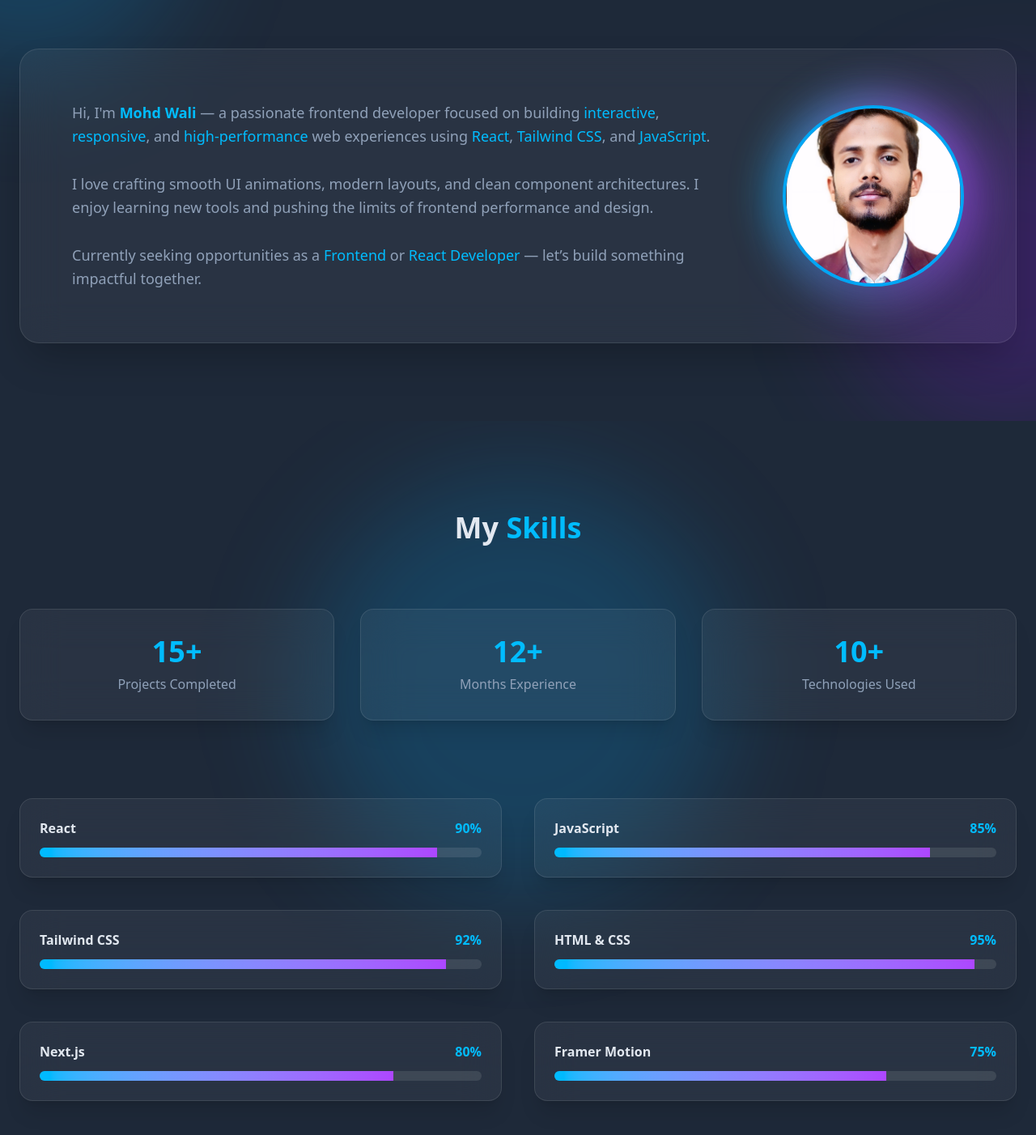
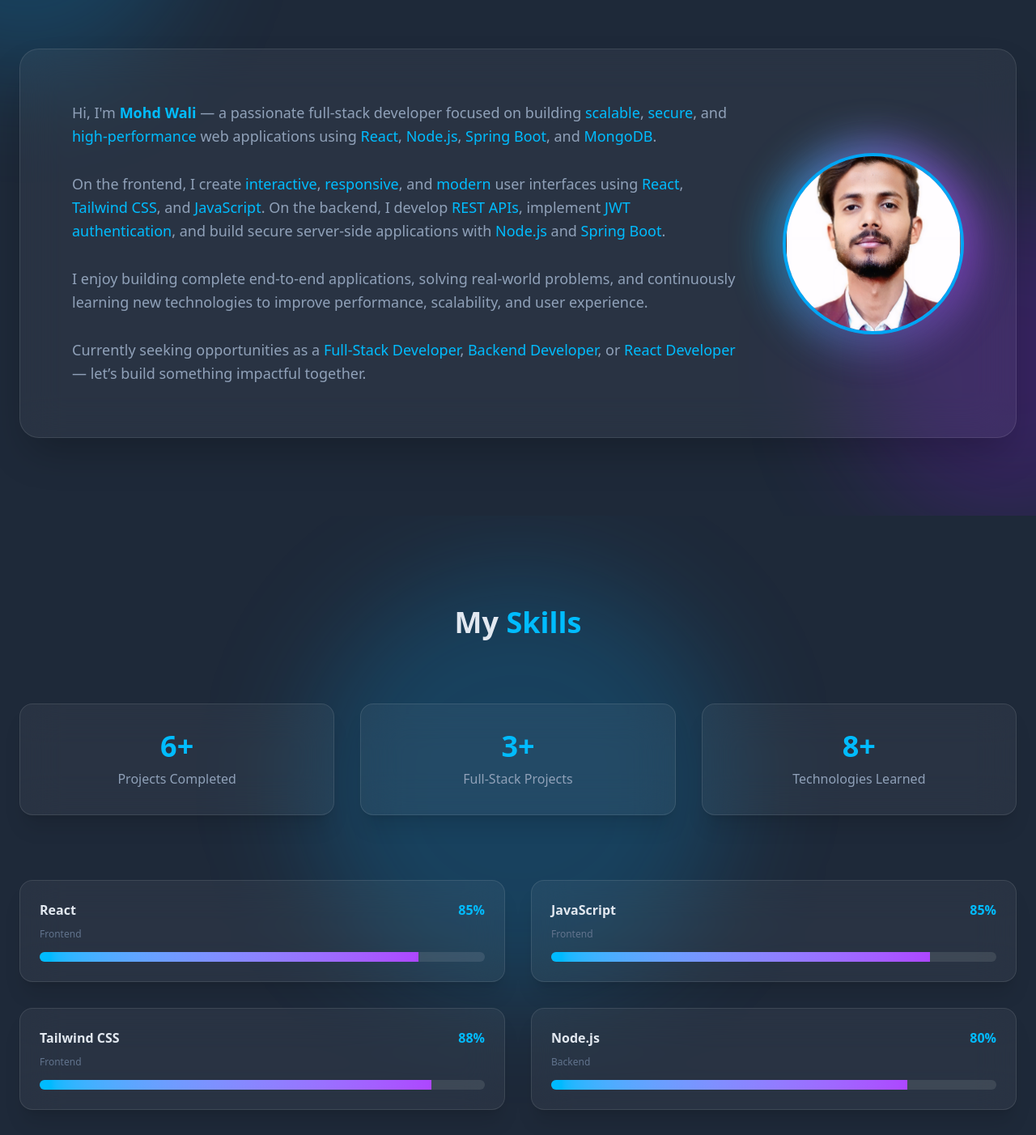
Before and after one commit to mdwali17/Portfolio, a React (Vite) app: page / in a window 1280 px wide. Shown: the part 940-2342 px from the top of the page at 81% size. Built offline with nearby package versions, Linux system fonts and the light colour scheme.

Commit message:
some changes

```diff
--- a/src/components/About.jsx
+++ b/src/components/About.jsx
@@ -81,26 +81,42 @@ function About() {
             <p className="text-slate-400 text-lg leading-relaxed">
   Hi, I'm{" "}
   <span className="text-sky-400 font-semibold">Mohd Wali</span> — a
-              passionate frontend developer focused on building{" "}
+  passionate full-stack developer focused on building{" "}
+  <span className="text-sky-400">scalable</span>,{" "}
+  <span className="text-sky-400">secure</span>, and{" "}
+  <span className="text-sky-400">high-performance</span> web applications using{" "}
+  <span className="text-sky-400">React</span>,{" "}
+  <span className="text-sky-400">Node.js</span>,{" "}
+  <span className="text-sky-400">Spring Boot</span>, and{" "}
+  <span className="text-sky-400">MongoDB</span>.
+  <br />
+  <br />
+  On the frontend, I create{" "}
   <span className="text-sky-400">interactive</span>,{" "}
   <span className="text-sky-400">responsive</span>, and{" "}
-              <span className="text-sky-400">high-performance</span> web
-              experiences using{" "}
+  <span className="text-sky-400">modern</span> user interfaces using{" "}
   <span className="text-sky-400">React</span>,{" "}
   <span className="text-sky-400">Tailwind CSS</span>, and{" "}
-              <span className="text-sky-400">JavaScript</span>.
+  <span className="text-sky-400">JavaScript</span>. On the backend, I develop{" "}
+  <span className="text-sky-400">REST APIs</span>, implement{" "}
+  <span className="text-sky-400">JWT authentication</span>, and build secure
+  server-side applications with{" "}
+  <span className="text-sky-400">Node.js</span> and{" "}
+  <span className="text-sky-400">Spring Boot</span>.
   <br />
   <br />
-              I love crafting smooth UI animations, modern layouts, and clean
-              component architectures. I enjoy learning new tools and pushing
-              the limits of frontend performance and design.
+  I enjoy building complete end-to-end applications, solving real-world
+  problems, and continuously learning new technologies to improve performance,
+  scalability, and user experience.
   <br />
   <br />
   Currently seeking opportunities as a{" "}
-              <span className="text-sky-400">Frontend</span> or{" "}
-              <span className="text-sky-400">React Developer</span> — let’s build
-              something impactful together.
+  <span className="text-sky-400">Full-Stack Developer</span>,{" "}
+  <span className="text-sky-400">Backend Developer</span>, or{" "}
+  <span className="text-sky-400">React Developer</span> — let’s build something
+  impactful together.
 </p>
+
           </motion.div>
 
           {/* 🧲 Avatar with 3D tilt */}
--- a/src/components/Hero.jsx
+++ b/src/components/Hero.jsx
@@ -91,10 +91,7 @@ function Hero() {
           <span className="text-sky-400 font-semibold">
             <Typewriter
               words={[
-                "Frontend Developer",
-                "React Developer",
-                "UI Engineer",
-                "Next.js Developer",
+                "Full-Stack Developer"
               ]}
               loop
               cursor
--- a/src/components/Skills.jsx
+++ b/src/components/Skills.jsx
@@ -1,19 +1,23 @@
 import React from "react";
 import { motion } from "framer-motion";
 
-const skills = [
-  { name: "React", level: 90 },
-  { name: "JavaScript", level: 85 },
-  { name: "Tailwind CSS", level: 92 },
-  { name: "HTML & CSS", level: 95 },
-  { name: "Next.js", level: 80 },
-  { name: "Framer Motion", level: 75 },
+
+  const skills = [
+  { name: "React", level: 85, category: "Frontend" },
+  { name: "JavaScript", level: 85, category: "Frontend" },
+  { name: "Tailwind CSS", level: 88, category: "Frontend" },
+
+  { name: "Node.js", level: 80, category: "Backend" },
+  { name: "Spring Boot", level: 75, category: "Backend" },
+
+  { name: "MongoDB", level: 82, category: "Database" },
 ];
 
+
 const stats = [
-  { label: "Projects Completed", value: "15+" },
-  { label: "Months Experience", value: "12+" },
-  { label: "Technologies Used", value: "10+" },
+  { label: "Projects Completed", value: "6+" },
+  { label: "Full-Stack Projects", value: "3+" },
+  { label: "Technologies Learned", value: "8+" },
 ];
 
 function Skills() {
@@ -22,14 +26,14 @@ function Skills() {
       id="skills"
       className="relative py-28 px-6 max-w-7xl mx-auto overflow-hidden"
     >
-      {/* 🔮 Background Glow */}
+      {/* Background Glow */}
       <motion.div
         className="absolute top-20 left-1/2 -translate-x-1/2 w-[500px] h-[500px] bg-sky-500/20 rounded-full blur-3xl"
         animate={{ scale: [1, 1.2, 1] }}
         transition={{ duration: 6, repeat: Infinity }}
       />
 
-      {/* 🧠 Heading */}
+      {/* Heading */}
       <motion.h2
         className="relative z-10 text-4xl font-extrabold text-center mb-20 text-slate-200"
         initial={{ opacity: 0, y: 30 }}
@@ -40,8 +44,8 @@ function Skills() {
         My <span className="text-sky-400">Skills</span>
       </motion.h2>
 
-      {/* 📊 Stats */}
-      <div className="relative z-10 grid grid-cols-1 md:grid-cols-3 gap-8 mb-24">
+      {/* Stats */}
+      <div className="relative z-10 grid grid-cols-1 md:grid-cols-3 gap-8 mb-20">
         {stats.map((stat, i) => (
           <motion.div
             key={i}
@@ -49,6 +53,7 @@ function Skills() {
             whileInView={{ opacity: 1, y: 0 }}
             transition={{ delay: i * 0.2 }}
             viewport={{ once: true }}
+            whileHover={{ scale: 1.05 }}
             className="bg-white/5 backdrop-blur-xl border border-white/10 rounded-2xl p-8 text-center shadow-xl"
           >
             <h3 className="text-4xl font-extrabold text-sky-400">
@@ -59,24 +64,32 @@ function Skills() {
         ))}
       </div>
 
-      {/* 🛠 Skills */}
-      <div className="relative z-10 grid grid-cols-1 md:grid-cols-2 gap-10">
+      {/* Skills Grid */}
+      <div className="relative z-10 grid grid-cols-1 md:grid-cols-2 gap-8">
         {skills.map((skill, i) => (
           <motion.div
             key={i}
             initial={{ opacity: 0, y: 30 }}
             whileInView={{ opacity: 1, y: 0 }}
-            transition={{ delay: i * 0.15 }}
+            transition={{ delay: i * 0.1 }}
             viewport={{ once: true }}
             whileHover={{ scale: 1.03 }}
             className="bg-white/5 backdrop-blur-xl border border-white/10 rounded-2xl p-6 shadow-xl"
           >
-            <div className="flex justify-between mb-3">
+            {/* Skill Name and Level */}
+            <div className="flex justify-between items-center mb-1">
               <span className="text-slate-200 font-semibold">
                 {skill.name}
               </span>
               <span className="text-sky-400 font-semibold">
                 {skill.level}%
+              </span>
+            </div>
+
+            {/* Category */}
+            <div className="mb-3">
+              <span className="text-xs text-slate-500">
+                {skill.category}
               </span>
             </div>
 
@@ -86,7 +99,7 @@ function Skills() {
                 className="h-full bg-gradient-to-r from-sky-400 to-purple-500"
                 initial={{ width: 0 }}
                 whileInView={{ width: `${skill.level}%` }}
-                transition={{ duration: 1.2, ease: "easeOut" }}
+                transition={{ duration: 1 }}
                 viewport={{ once: true }}
               />
             </div>
```
Also changed, not shown: 1 other file (tests, documents, lock files or other folders). Lines whose indentation alone changed are shown as unchanged.
